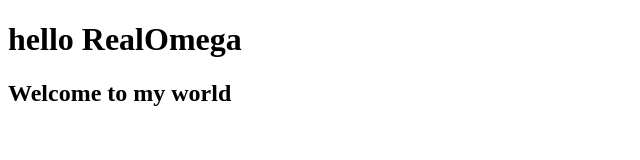
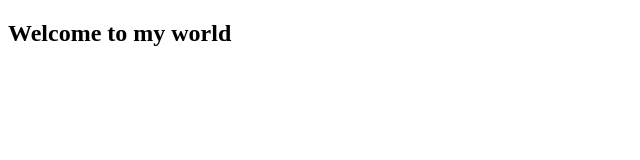
Before and after one commit to Realomega56/Test-git, a plain HTML site: page index.html in a window 1280 px wide. Shown: the whole page, without its empty margins (0-640 px from the left). Drawn offline with Linux system fonts and the light colour scheme.

Commit message:
delete Hello

```diff
--- a/index.html
+++ b/index.html
@@ -4,6 +4,6 @@
         <title>Test for github</title>
 <head>
 <body>
-    <h1>hello RealOmega<h1>
+
     <h2>Welcome to my world<h2>
 <body>
```
